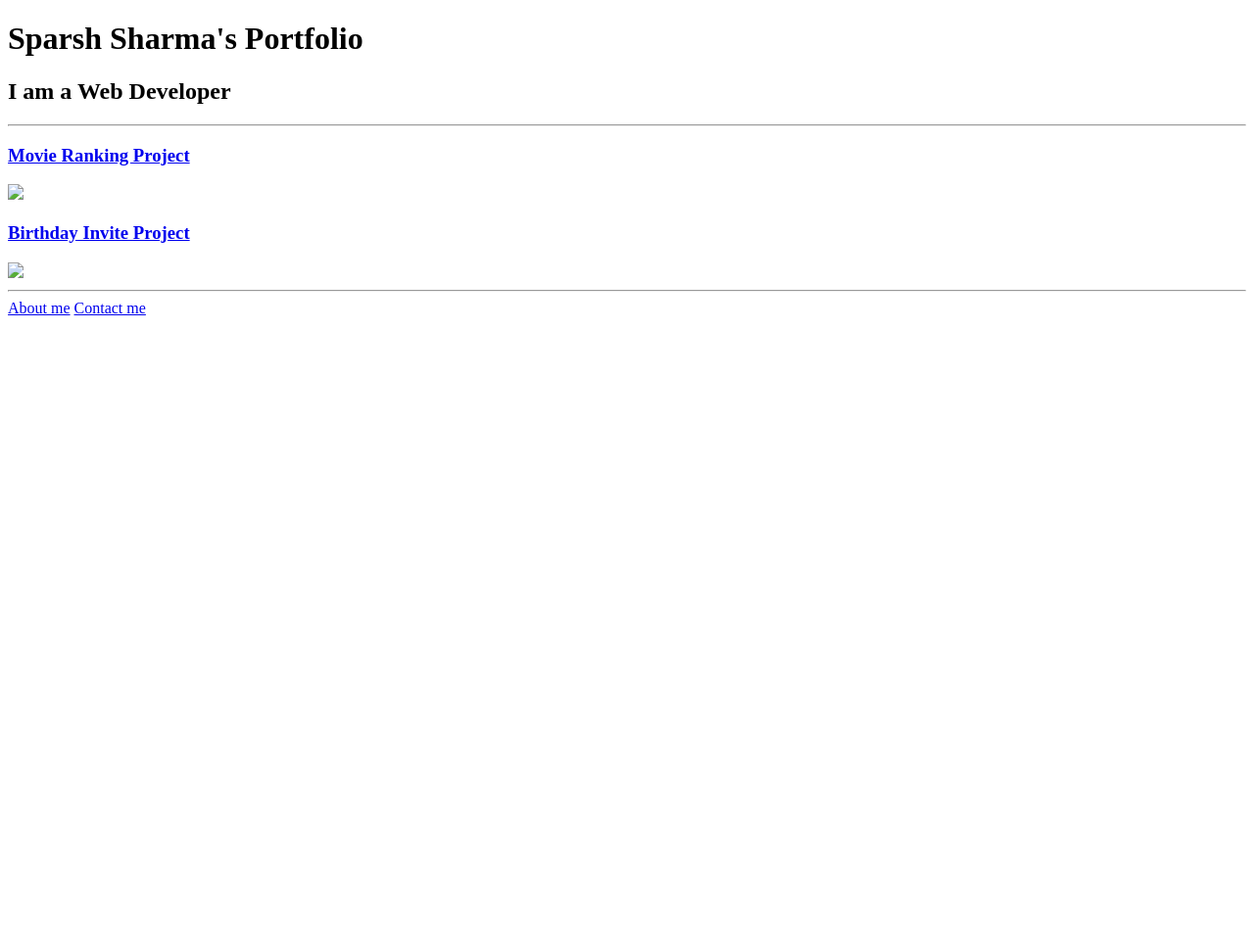
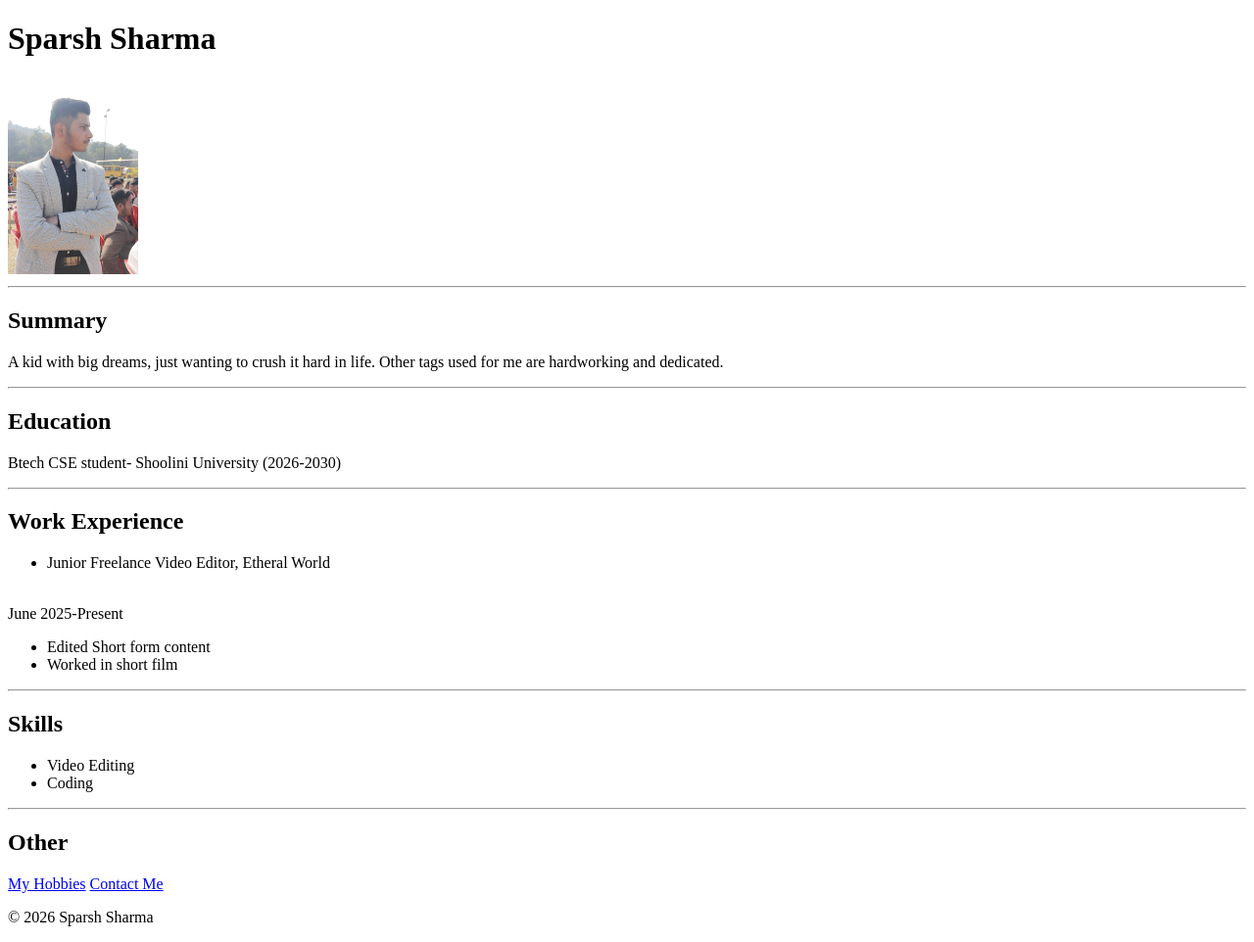
Before and after one commit to Sparsh-Crypt/html-portfolio, a plain HTML site: page index.html in a window 1280 px wide. Shown: the whole page at 98% size. Before the commit the page ends 800 px from the top, so only its background shows below. Drawn offline with Linux system fonts and the light colour scheme.

Commit message:
Add files via upload

```diff
--- a/index.html
+++ b/index.html
@@ -3,20 +3,37 @@
 <head>
     <meta charset="UTF-8">
     <meta name="viewport" content="width=device-width, initial-scale=1.0">
-    <title>Document</title>
+    <title>My Resume</title>
 </head>
 <body>
-    <h1>Sparsh Sharma's Portfolio</h1>
-    <h2>I am a Web Developer</h2>
-    <hr/>
-    <h3><a href="../../2.4+Movie+Ranking+Project/2.4 Movie Ranking Project/solution.html">Movie Ranking Project</a></h3>
-    <img src="../../2.4+Movie+Ranking+Project/2.4 Movie Ranking Project/goal.png" height="200"/>
-    <h3><a href="../../3.4+Birthday+Invite+Project/3.4 Birthday Invite Project/solution.html">Birthday Invite Project</a></h3>
-    <img src="../../3.4+Birthday+Invite+Project/3.4 Birthday Invite Project/goal.png" height="200"/>
+    <h1>Sparsh Sharma</h1>
+      <img src="./WhatsApp Image 2025-02-12 at 10.40.02_1ace598b.jpg" alt="Picture of Sparsh Sharma" height="200"/>
+            <hr/>
+      <h2>Summary</h2>
+          <p>A kid with big dreams, just wanting to crush it hard in life. Other tags used for me are hardworking and dedicated.</p>
+             <hr/>
+       <h2>Education</h2>
+         <p>Btech CSE student- Shoolini University (2026-2030) </p>
+             <hr>
+        <h2>Work Experience</h2>
+          <ul><li>Junior Freelance Video Editor, Etheral World</li></ul><br>
+          June 2025-Present
+               <ul><li>Edited Short form content</li>
+                    <li>Worked in short film</li></ul>
+                    <hr>
+        <h2>Skills</h2>
+          <ul>
+            <li>Video Editing</li>
+            <li>Coding</li>
+          </ul>
+                <hr>
+                <h2>Other</h2>
+                   <a href="./My Hobbies.txt">My Hobbies</a>
+                   <a href="./Contact Me.html.txt">Contact Me</a>
 
-    <hr/>
-    <a href="../../3.2+Anchor+Elements/3.2 Anchor Elements/solution.html">About me</a>
-    <a href="../../3.2+Anchor+Elements/3.2 Anchor Elements/solution.html">Contact me</a>
+                   <footer><p>© 2026 Sparsh Sharma</p></footer>
+
+
 
 </body>
 </html>
```
Also changed, not shown: Contact Me.html.txt (added), My Hobbies.txt (added), WhatsApp Image 2025-02-12 at 10.40.02_1ace598b.jpg (added).
